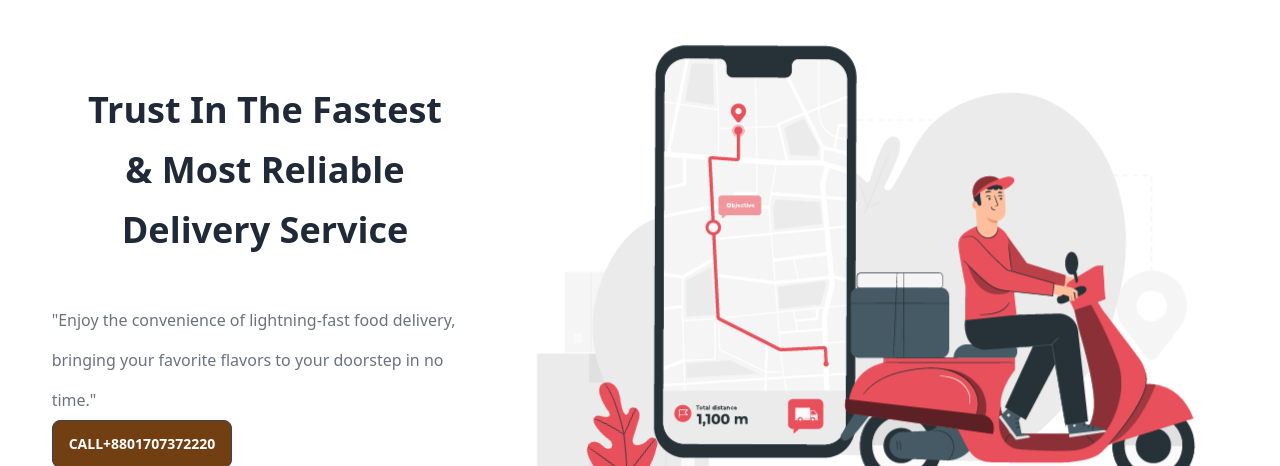
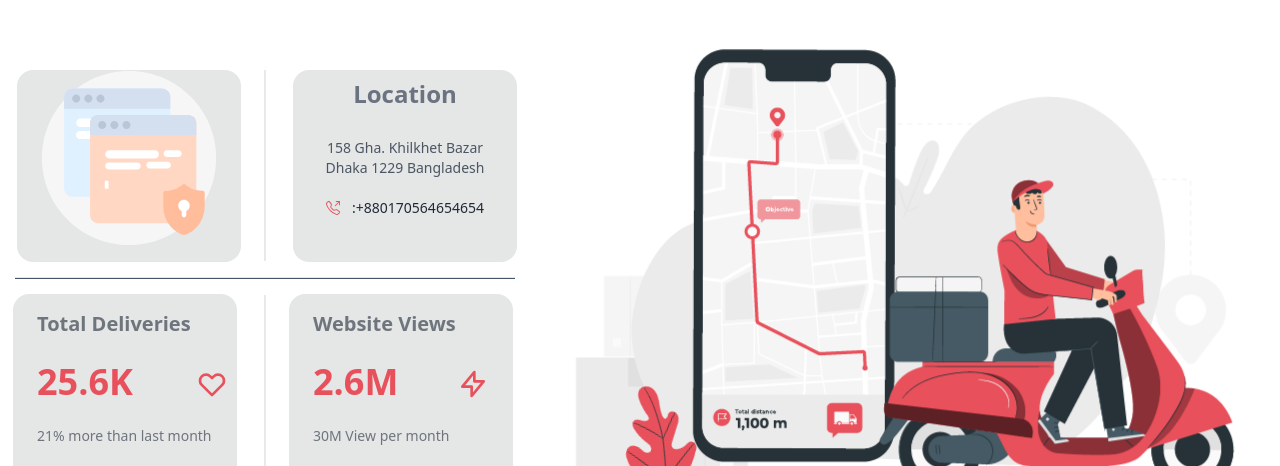
Before and after one commit to jakir540/a10-chef-recipe-hunter-client-side, a React (Vite) app: page / in a window 1280 px wide. Shown: the part 2334-2800 px from the top of the page. Built offline with nearby package versions, Linux system fonts and the light colour scheme; no server answers.

Commit message:
animation added

```diff
--- a/src/pages/Home/Delevery/Delevery.jsx
+++ b/src/pages/Home/Delevery/Delevery.jsx
@@ -1,19 +1,121 @@
 "use client";
-import React from "react";
+import React, { useEffect } from "react";
 import Lottie from "react-lottie-player";
 import lottieJson from "../../../assets/food.json";
+import lottieJson2 from "../../../assets/trust.json";
+import { BsTelephoneOutbound } from "react-icons/bs";
+import Aos from "aos";
+import "aos/dist/aos.css";
 
 const Delevery = () => {
+  useEffect(function () {
+    Aos.init({ duration: 1000 });
+  }, []);
   return (
     <div className="flex items-center justify-center my-10 h-[600px]">
-      <div className="w-1/3">
-        <h2 className="text-4xl font-bold text-center capitalize leading-[60px] pb-10">
-          Trust in the fastest  <br /> & most reliable <br /> delivery service
-        </h2>
+      <div className="">
+        <div className="flex flex-col w-full lg:flex-row">
+          <div
+            data-aos="fade-right"
+            className="grid flex-grow h-48 mt-56 w-56 mr-[-220px]   card bg-base-300 rounded-box "
+          >
+            <div className="stat">
+              <div className="stat-figure text-[#e8505b] mb-3 ms-[-36px] ">
+                <svg
+                  xmlns="http://www.w3.org/2000/svg"
+                  fill="none"
+                  viewBox="0 0 24 24"
+                  className="inline-block w-8 h-8 stroke-current"
+                >
+                  <path
+                    strokeLinecap="round"
+                    strokeLinejoin="round"
+                    strokeWidth="2"
+                    d="M4.318 6.318a4.5 4.5 0 000 6.364L12 20.364l7.682-7.682a4.5 4.5 0 00-6.364-6.364L12 7.636l-1.318-1.318a4.5 4.5 0 00-6.364 0z"
+                  ></path>
+                </svg>
+              </div>
+              <div className="stat-title text-xl capitalize font-semibold">
+                Total deliveries
+              </div>
+              <div className="stat-value text-[#e8505b]">25.6K</div>
+              <div className="stat-desc text-sm">21% more than last month</div>
+            </div>
+          </div>
+          {/* ---------------------------1 ------------------- */}
+          <div
+            data-aos="fade-right"
+            className="grid flex-grow h-48 mb-56 w-56 card bg-base-300 rounded-box "
+          >
+            <div className="">
+              {" "}
+              <Lottie
+                loop
+                animationData={lottieJson2}
+                play
+                className="w-full h-44"
+              />
+            </div>
+          </div>
+          <div className="divider lg:divider-horizontal font-bold">
+            <hr className="h-1 bg-slate-600 w-[500px] " />
+          </div>
+          {/* ------------------------4 --------------- */}
 
-        <p className="text-gray-500 leading-10">"Enjoy the convenience of lightning-fast food delivery, bringing your favorite flavors to your doorstep in no time."</p>
-        <button className="btn bg-yellow-900">Call <span>+8801707372220</span></button>
+          <div
+            data-aos="fade-up"
+            className="grid flex-grow h-48 w-56 mt-56 card bg-base-300 rounded-box "
+          >
+            <div className="stat">
+              <div className="stat-figure text-[#e8505b] ms-[-36px] mb-3">
+                <svg
+                  xmlns="http://www.w3.org/2000/svg"
+                  fill="none"
+                  viewBox="0 0 24 24"
+                  className="inline-block w-8 h-8 stroke-current"
+                >
+                  <path
+                    strokeLinecap="round"
+                    strokeLinejoin="round"
+                    strokeWidth="2"
+                    d="M13 10V3L4 14h7v7l9-11h-7z"
+                  ></path>
+                </svg>
+              </div>
+              <div className="stat-title font-semibold text-xl">
+                Website Views
+              </div>
+              <div className="stat-value text-[#e8505b]">2.6M</div>
+              <div className="stat-desc text-sm">30M View per month</div>
+            </div>
+          </div>
+
+          {/* --------------2-------------- */}
+          <div
+            data-aos="fade-left"
+            className="grid flex-grow h-48 w-56 mb-56 ms-[-220px] card bg-base-300 rounded-box "
+          >
+            <div className="text-center">
+              <h3 className="font-semibold text-2xl p-2 text-gray-500">
+                {" "}
+                Location
+              </h3>
+              <p className="text-gray-600 py-5 text-sm">
+                158 Gha. Khilkhet Bazar <br />
+                Dhaka 1229 Bangladesh
+              </p>
+
+              <div className="flex items-center justify-center gap-3 text-sm">
+                <span>
+                  <BsTelephoneOutbound className="text-[#e8505b]" />
+                </span>{" "}
+                <p>:+880170564654654</p>
+              </div>
+            </div>
+          </div>
+        </div>
       </div>
+
       <div>
         <div className="w-full h-full">
           {" "}
--- a/src/pages/Home/Home/Home.jsx
+++ b/src/pages/Home/Home/Home.jsx
@@ -27,13 +27,13 @@ const Home = () => {
   return (
     <main>
       <section className=" md:flex flex-col justify-evenly mt-16 md:mx-10 ">
-        <div className="md:w-full flex flex-col text-center justify-center ">
+        <div className="md:w-full flex flex-col text-start justify-center ">
           <h1 className="md:text-4xl text-xl pb-10 font-bold">
             <span>CHEF HUNTER </span>
             <span>
               GOOD F<span className="text-yellow-900">OOD</span>{" "}
             </span>{" "}
-            Corner{" "}
+            CORNER{" "}
           </h1>
         </div>
 
@@ -57,54 +57,65 @@ const Home = () => {
               autoplay={{ delay: 2000 }}
             >
               <SwiperSlide>
+              <h2 className="top-[550px] left-64 relative text-white text-5xl">Veggie burger</h2>
                 <img
                   className="h-[600px]"
                   src="https://cdn.pixabay.com/photo/2020/03/21/11/17/burger-4953465_1280.jpg"
                 />
               </SwiperSlide>
               <SwiperSlide>
+              <h2 className="top-[550px] left-64 relative text-white text-5xl">Coco Burger</h2>
                 <img
                   className="h-[600px]"
                   src="https://images.unsplash.com/photo-1571091718767-18b5b1457add?ixlib=rb-4.0.3&ixid=M3wxMjA3fDB8MHxwaG90by1wYWdlfHx8fGVufDB8fHx8fA%3D%3D&auto=format&fit=crop&w=1472&q=80"
                 />
               </SwiperSlide>
               <SwiperSlide>
+              <h2 className="top-[550px] left-64 relative text-white text-5xl">
+Stellar Burger</h2>
                 <img
                   className="h-[600px]"
                   src="https://images.unsplash.com/photo-1571091718767-18b5b1457add?ixlib=rb-4.0.3&ixid=M3wxMjA3fDB8MHxwaG90by1wYWdlfHx8fGVufDB8fHx8fA%3D%3D&auto=format&fit=crop&w=1472&q=80https://cdn.pixabay.com/photo/2019/04/22/08/37/burger-4145977_1280.jpg"
                 />
               </SwiperSlide>
               <SwiperSlide>
+              <h2 className="top-[550px] left-64 relative text-white text-5xl">Burger Heaven</h2>
                 <img
                   className="h-[600px]"
                   src="https://images.unsplash.com/photo-1551782450-a2132b4ba21d?ixlib=rb-4.0.3&ixid=M3wxMjA3fDB8MHxwaG90by1wYWdlfHx8fGVufDB8fHx8fA%3D%3D&auto=format&fit=crop&w=1469&q=80"
                 />
               </SwiperSlide>
               <SwiperSlide>
+              <h2 className="top-[550px] left-64 relative text-white text-5xl">
+Aristocrat Burger</h2>
                 <img
                   className="h-[600px]"
                   src="https://images.unsplash.com/photo-1551782450-17144efb9c50?ixlib=rb-4.0.3&ixid=M3wxMjA3fDB8MHxwaG90by1wYWdlfHx8fGVufDB8fHx8fA%3D%3D&auto=format&fit=crop&w=1469&q=80"
                 />
               </SwiperSlide>
               <SwiperSlide>
+              <h2 className="top-[550px] left-64 relative text-white text-5xl">Fatburger</h2>
                 <img
                   className="h-[600px]"
                   src="https://images.unsplash.com/photo-1571091655789-405eb7a3a3a8?ixlib=rb-4.0.3&ixid=M3wxMjA3fDB8MHxwaG90by1wYWdlfHx8fGVufDB8fHx8fA%3D%3D&auto=format&fit=crop&w=1472&q=80"
                 />
               </SwiperSlide>
               <SwiperSlide>
+              <h2 className="top-[550px] left-64 relative text-white text-5xl">Shake Shack</h2>
                 <img
                   className="h-[600px]"
                   src="https://images.unsplash.com/photo-1561758033-d89a9ad46330?ixlib=rb-4.0.3&ixid=M3wxMjA3fDB8MHxwaG90by1wYWdlfHx8fGVufDB8fHx8fA%3D%3D&auto=format&fit=crop&w=1470&q=80"
                 />
               </SwiperSlide>
               <SwiperSlide>
+              <h2 className="top-[550px] left-64 relative text-white text-5xl">Cheeseburger</h2>
                 <img
                   className="h-[600px]"
                   src="https://images.unsplash.com/photo-1594212699903-ec8a3eca50f5?ixlib=rb-4.0.3&ixid=M3wxMjA3fDB8MHxwaG90by1wYWdlfHx8fGVufDB8fHx8fA%3D%3D&auto=format&fit=crop&w=1471&q=80"
                 />
               </SwiperSlide>
               <SwiperSlide>
+              <h2 className="top-[550px] left-64 relative text-white text-5xl">Beef burger</h2>
                 <img
                   className="h-[600px]"
                   src="https://plus.unsplash.com/premium_photo-1661387558893-63d24776cf38?ixlib=rb-4.0.3&ixid=M3wxMjA3fDB8MHxwaG90by1wYWdlfHx8fGVufDB8fHx8fA%3D%3D&auto=format&fit=crop&w=1470&q=80"
--- a/src/pages/Home/HotOffer/HotOffer.jsx
+++ b/src/pages/Home/HotOffer/HotOffer.jsx
@@ -1,7 +1,13 @@
 import React from "react";
-
+import Aos from "aos";
+import "aos/dist/aos.css";
+import { useEffect } from "react";
 
 const HotOffer = () => {
+
+  useEffect(function () {
+    Aos.init({ duration: 1000 });
+  }, []);
   return (
     <div>
 
@@ -14,7 +20,7 @@ const HotOffer = () => {
 
         </div>
         <div>
-          <div className="card w-96 h-[500px] bg-base-100 shadow-xl">
+          <div   data-aos="flip-left" className="card w-96 h-[500px] bg-base-100 shadow-xl">
             <h2 className="text-3xl font-semibold mx-auto mb-3">Chocolate</h2>
             <figure>
               <img
@@ -36,7 +42,7 @@ const HotOffer = () => {
           </div>
         </div>
         <div>
-          <div className="card w-96 h-[500px] bg-base-100 shadow-xl">
+          <div data-aos="flip-left" className="card w-96 h-[500px] bg-base-100 shadow-xl">
             <h2 className="text-3xl font-semibold mx-auto mb-3">Rolls</h2>
             <figure>
               <img
@@ -58,7 +64,7 @@ const HotOffer = () => {
           </div>
         </div>
         <div>
-          <div className="card w-96  h-[500px] bg-base-100 shadow-xl">
+          <div data-aos="flip-left" className="card w-96  h-[500px] bg-base-100 shadow-xl">
             <h2 className="text-3xl font-semibold mx-auto mb-3">Chocolate</h2>
             <figure>
               <img
```
